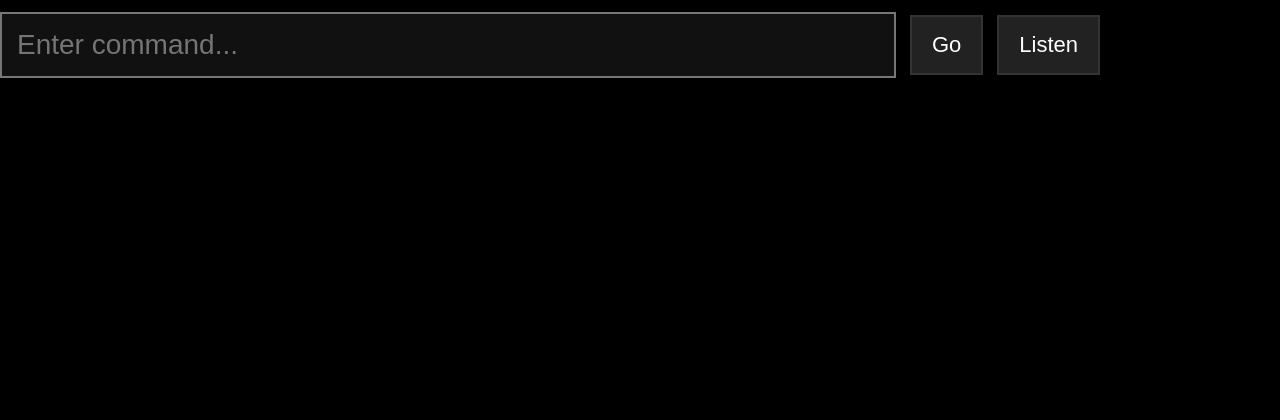
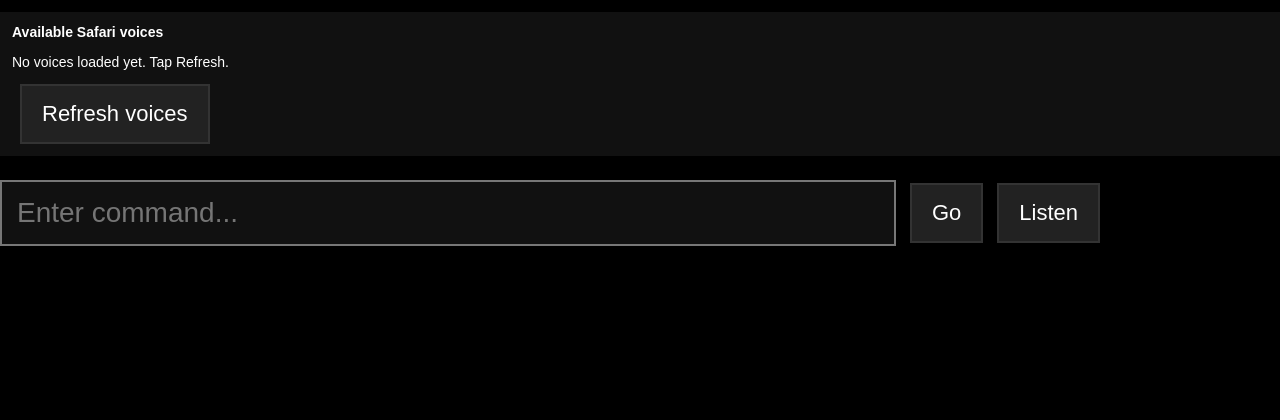
Before and after one commit to blobthejob/MasterLock, a Flask app: page / in a window 1280 px wide. Shown: the top 420 px of the page. Before the commit the page ends 78 px from the top, so only its background shows below. Run offline with Flask 3, Linux system fonts and the light colour scheme; some libraries are stand-ins or nearby versions.

Commit message:
max list?

```diff
--- a/templates/index.html
+++ b/templates/index.html
@@ -3,7 +3,7 @@
 <head>
     <!-- #version -->
     <script>
-        const HTML_VERSION = 22;
+        const HTML_VERSION = 23;
         console.log("HTML Version: " + HTML_VERSION);
     </script>
     <title>Master Lock</title>
@@ -822,6 +822,50 @@ function listMaxVoices() {
 
 window.speechSynthesis.onvoiceschanged = listMaxVoices;
 listMaxVoices();
+
+/* #Max voice diagnostic */
+
+function showMaxVoices() {
+    const voices = window.speechSynthesis.getVoices();
+
+    let panel = document.getElementById("maxVoiceDiagnostic");
+
+    if (!panel) {
+        panel = document.createElement("div");
+        panel.id = "maxVoiceDiagnostic";
+
+        panel.style.cssText =
+            "background:#111;color:#fff;padding:12px;" +
+            "margin:12px 0;font:14px Arial,sans-serif;" +
+            "overflow-wrap:anywhere;";
+
+        document.body.prepend(panel);
+    }
+
+    panel.innerHTML = "<strong>Available Safari voices</strong>";
+
+    if (voices.length === 0) {
+        panel.innerHTML += "<p>No voices loaded yet. Tap Refresh.</p>";
+    }
+
+    voices.forEach(voice => {
+        const item = document.createElement("p");
+
+        item.textContent =
+            voice.name + " (" + voice.lang + ")" +
+            (voice.default ? " — Default" : "");
+
+        panel.appendChild(item);
+    });
+
+    const refresh = document.createElement("button");
+    refresh.textContent = "Refresh voices";
+    refresh.onclick = showMaxVoices;
+    panel.appendChild(refresh);
+}
+
+window.speechSynthesis.onvoiceschanged = showMaxVoices;
+showMaxVoices();
 
 function maxSpeak(message) {
     if (!maxVoiceEnabled) return;
```
